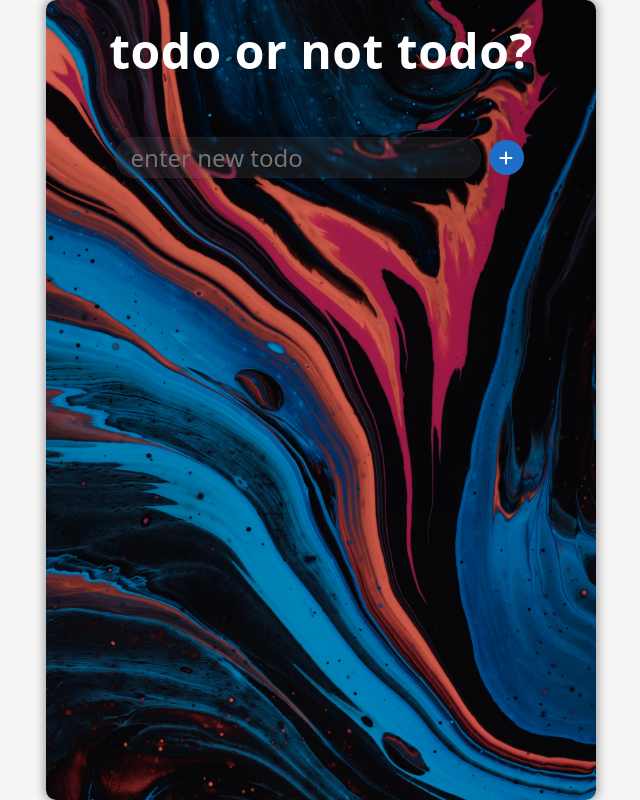
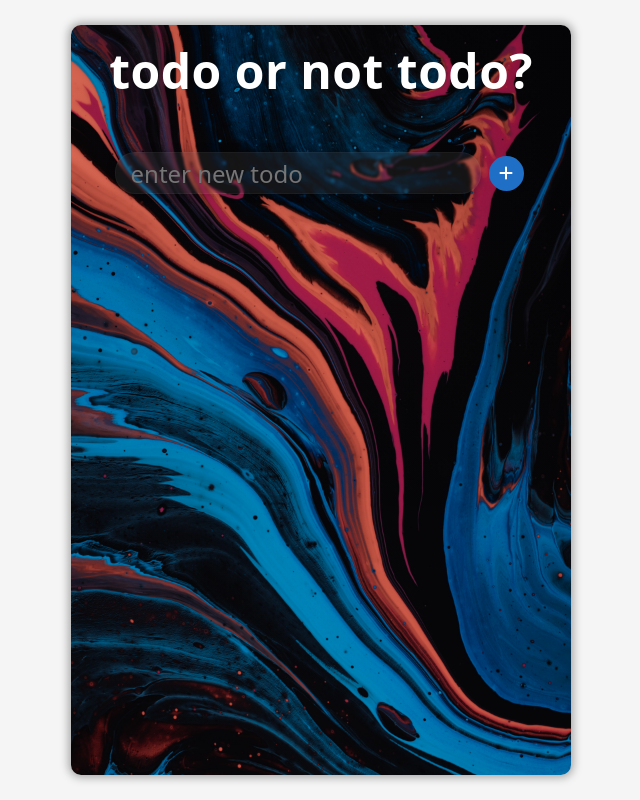
Before and after one commit to escapingSamsara/todo-list-react, a React (Vite) app: page / in a window 1280 px wide. Shown: the whole page, without its empty margins (319-959 px from the left). Built offline with nearby package versions, Linux system fonts and the light colour scheme.

Commit message:
updated desktop size

```diff
--- a/src/components/TodoList.scss
+++ b/src/components/TodoList.scss
@@ -1,8 +1,8 @@
 .todo-list-container {
   box-shadow: 0 0 10px 2px rgba(0, 0, 0, 0.353);
   padding: 0.25rem;
-  height: 800px;
-  width: 550px;
+  height: 750px;
+  width: 500px;
   display: flex;
   justify-content: center;
   align-items: center;
```
